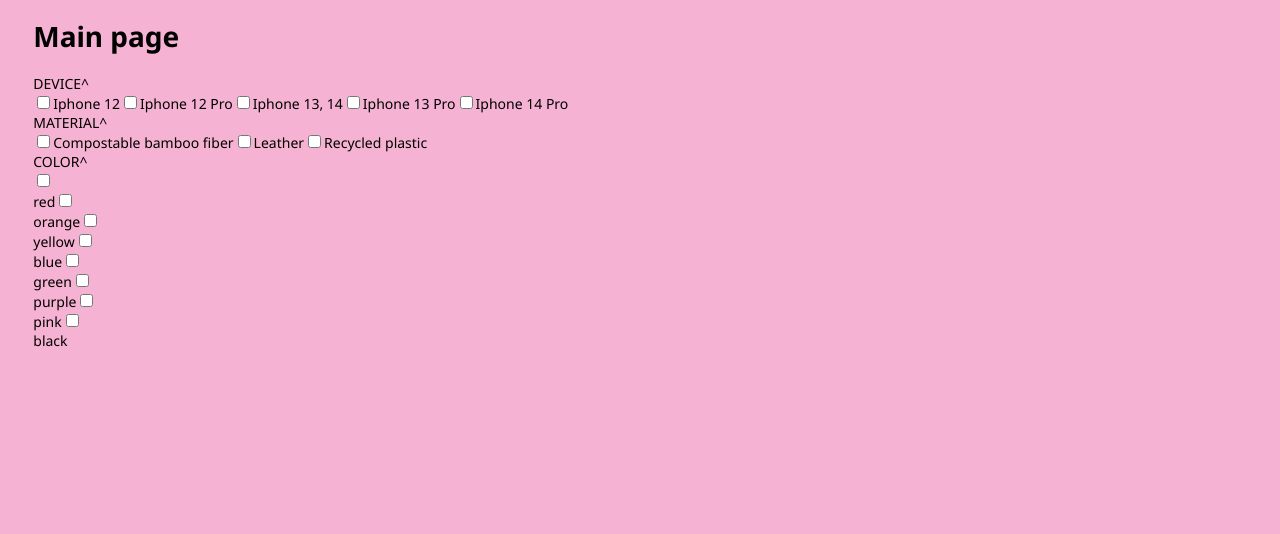
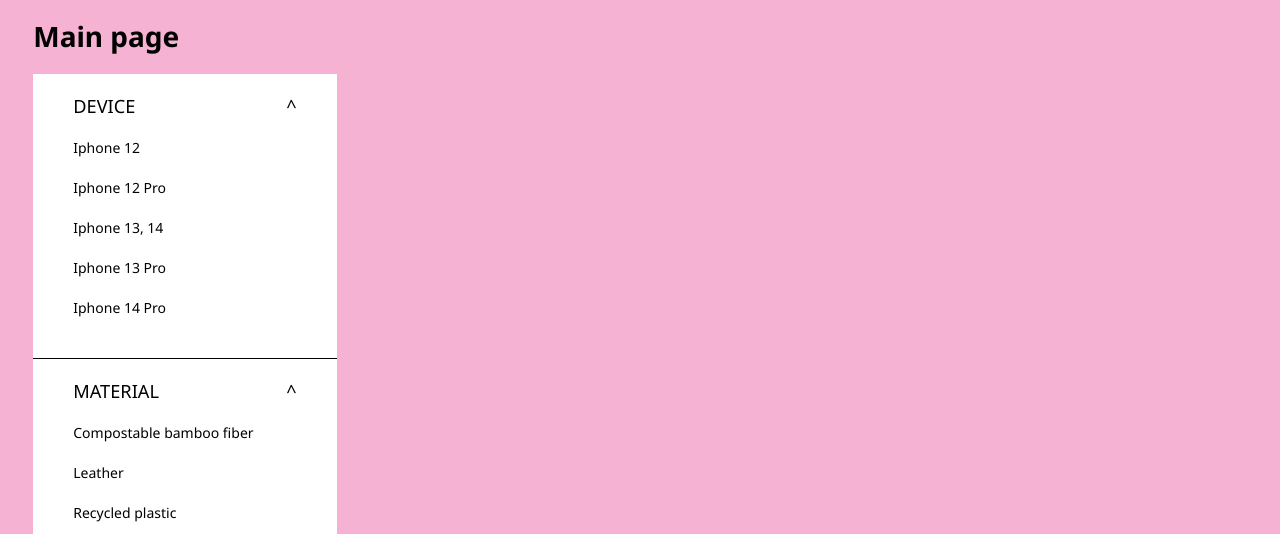
Before and after one commit to YuliaSavchik/online-store-team, a website built with webpack: page src/index.html in a window 1280 px wide. Shown: the part 97-631 px from the top of the page. Built offline with nearby package versions, Linux system fonts and the light colour scheme; files whose address does not match are found by name.

Commit message:
feat: add styles to filter blocks

```diff
--- a/src/components/filters/filters.scss
+++ b/src/components/filters/filters.scss
@@ -0,0 +1,86 @@
+@import "../../main.scss";
+
+.filter {
+  border-bottom: $border_style;
+  background: white;
+  padding: 20px 0 40px 0;
+  width: 25%;
+  max-height: 500px;
+  overflow: hidden;
+  transition: max-height 1s ease-out;
+
+  .filter-header {
+    display: flex;
+    justify-content: space-between;
+    padding: 0 40px 0 40px;
+    font-size: 1.3em;
+  }
+
+  .label {
+    display: block;
+    cursor: pointer;
+    padding: 20px 0 0 40px;
+    border-bottom: 1px solid transparent;
+    &:hover {
+      color: $color_green;
+    }
+  }
+
+  .checkbox {
+    display: none;
+    &:checked + .label {
+      border-bottom: 1px solid $color_green;
+      color: $color_green;
+    }
+    &:checked + .color-label:before {
+      content: "✔";
+      position: absolute;
+      top: 20px;
+      color: white;
+      cursor: pointer;
+    }
+  }
+}
+
+//==============================
+
+.color-form {
+  display: flex;
+  flex-wrap: wrap;
+  padding: 20px 30px 0 20px;
+
+  .color-label {
+    position: relative;
+    display: flex;
+    flex-direction: column;
+    align-items: center;
+    justify-content: center;
+    width: 80px;
+    height: 80px;
+
+    .color-circle {
+      width: 40px;
+      height: 40px;
+      border-radius: 50%;
+      cursor: pointer;
+    }
+  }
+}
+
+.checkbox-field {
+  transition: all 0.5s ease-in;
+}
+
+.arrow {
+  cursor: pointer;
+  transition: all 0.5s ease-in-out;
+}
+
+.rotate {
+  rotate: 180deg;
+}
+
+.collapsible {
+  max-height: 0;
+  transition: max-height 0.5s ease-out;
+}
--- a/src/components/filters/index.ts
+++ b/src/components/filters/index.ts
@@ -40,7 +40,7 @@
 
     this.arrow.addEventListener("click", () => {
       this.arrow.classList.toggle("rotate");
-      this.checkbox_field.classList.toggle("hide");
+      this.device_filter.classList.toggle("collapsible");
     });
 
     return this.device_filter;
--- a/src/main.scss
+++ b/src/main.scss
@@ -116,4 +116,4 @@
   }
 }
 
-@import "components/buttons/button.style";
+// @import "components/buttons/button.style";
```
